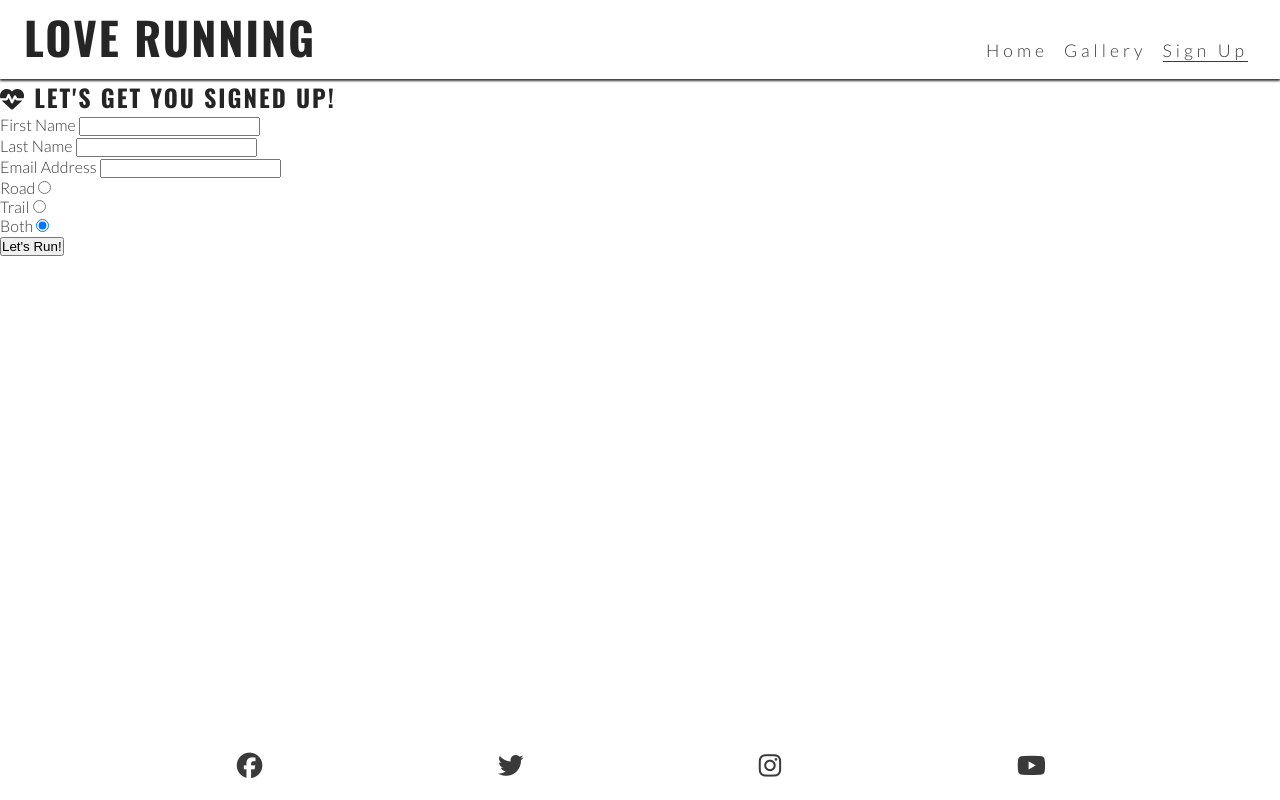
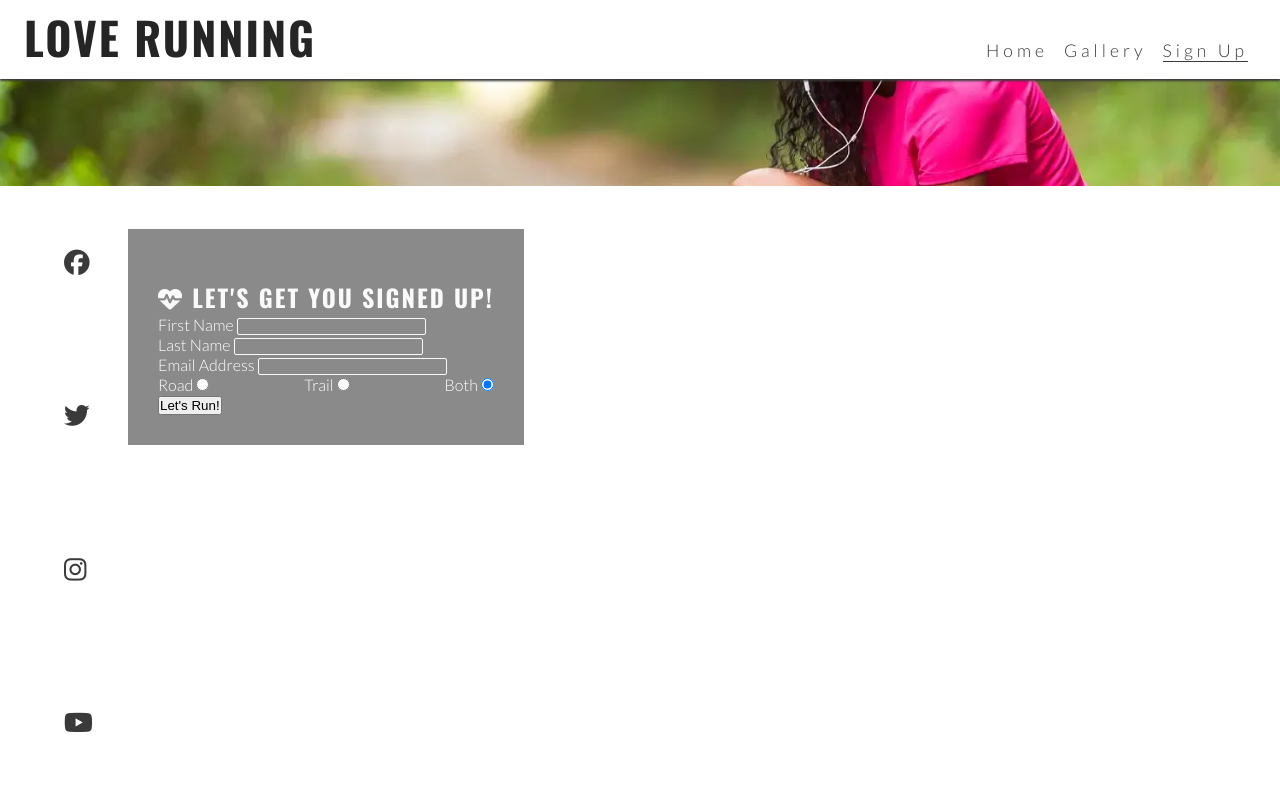
Before and after one commit to MicahIndigo/love-running, a plain HTML site: page signup.html in a window 1280 px wide. Drawn offline with nearby package versions, Linux system fonts and the light colour scheme.

Commit message:
Add styling to signup page

```diff
--- a/assets/css/style.css
+++ b/assets/css/style.css
@@ -92,7 +92,11 @@ nav {
 main {
     /* Make main element take up any surplus space to push footer down */
     flex: 1 0 auto;
+    /* Add margin at the top to prevent content from being covered by the header */
     margin-top: 47px;
+    /* Enable flex properties for child elements */
+    display: flex;
+    flex-direction: column;
 }
 
 /* Hero section */
@@ -200,6 +204,49 @@ main {
     line-height: 0;
 }
 
+/* Signup page */
+#signup {
+    background-image: url("../images/signup-image.webp");
+    background-size: cover;
+    background-position: 75%;
+    padding: 20px 10% 0 10%;
+    flex-grow: 1;
+}
+
+#signup-form {
+    color: #ffffff;
+    background-color: rgba(60, 60, 60, 0.6);
+    padding: 30px;
+}
+
+#signup-form>h2 {
+    color: #fafafa;
+    margin-top: 20px;
+}
+
+.text-input {
+    background: transparent;
+    color: #fafafa;
+    border: 1px solid #fafafa;
+    border-radius: 2px;
+    padding: 0 5px;
+}
+
+.radio-buttons {
+    width: 100%;
+    display: flex;
+    justify-content: space-between;
+}
+
+.join-button [
+    margin-top: 20px;
+    border-radius: 2px;
+    padding: 15px 32px;
+    font-size: 100%;
+    backgrround-color: #454b1b;
+    color: #fafafa;
+]
+
 /* Footer */
 #social-networks {
     text-align: center;
@@ -288,6 +335,26 @@ main {
         column-count: 3;
     }
 
+    /*Form */
+    #signup {
+        background-position: center;
+        position: relative;
+    }
+    #signup-form {
+        max-width: 400px;
+        position: absolute;
+        left: 10%;
+        top: 150px;
+    }
+
+    .text-input:hover {
+        border-color: f16c6b;
+    }
+
+    .join-button:hover {
+        background-color: #fafafa;
+        color: #454b1b;
+    }
 }
 
 /* Large devices (laptops and desktops, 992px and up) */
```
Also changed, not shown: assets/images/signup-image.webp (added).
